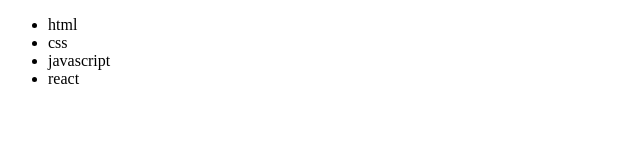
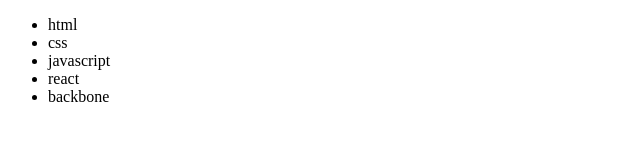
Before and after one commit to sidhugantedi/newGitTest, a plain HTML site: page index2.html in a window 1280 px wide. Shown: the full height of the page, 0-640 px from the left. Drawn offline with Linux system fonts and the light colour scheme.

Commit message:
new framework in index2

```diff
--- a/index2.html
+++ b/index2.html
@@ -11,6 +11,7 @@
 			<li>css</li>
 			<li>javascript</li>
 			<li>react</li>
+			<li>backbone</li>
 		</ul>
 	</div>
 </body>
```
